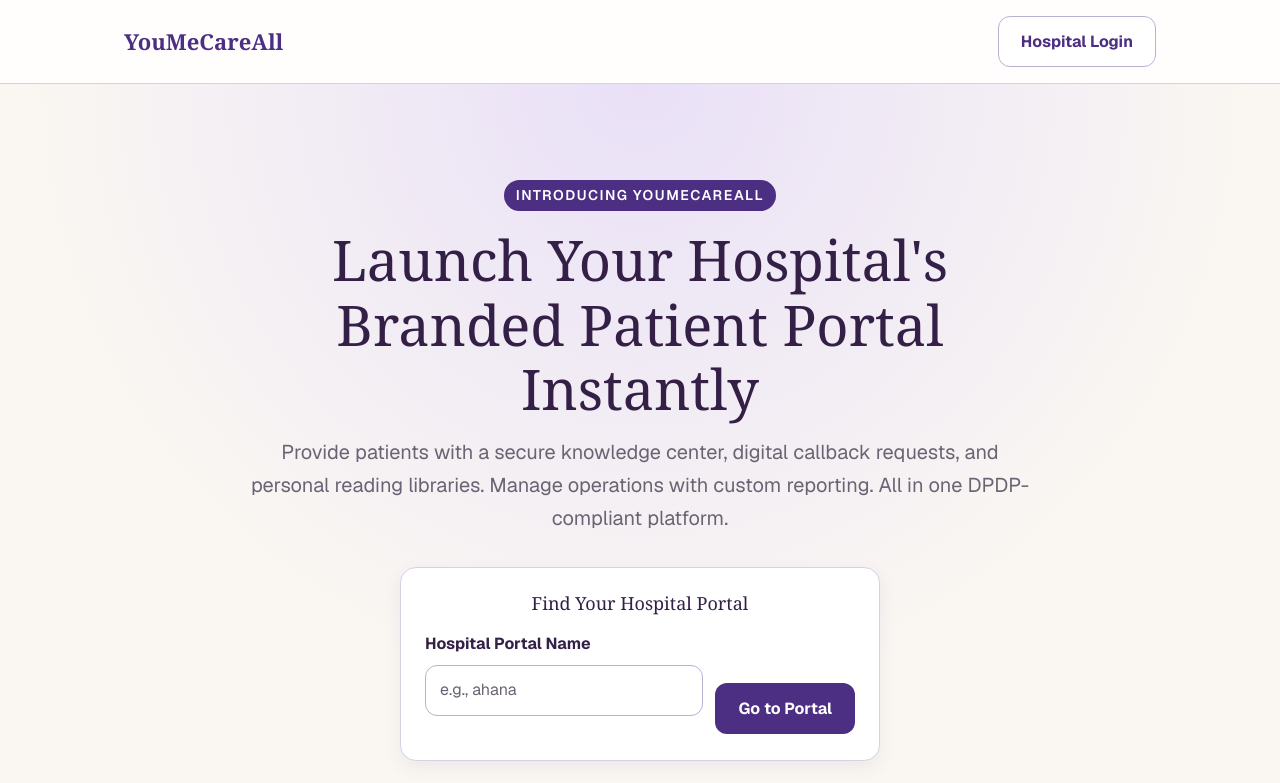
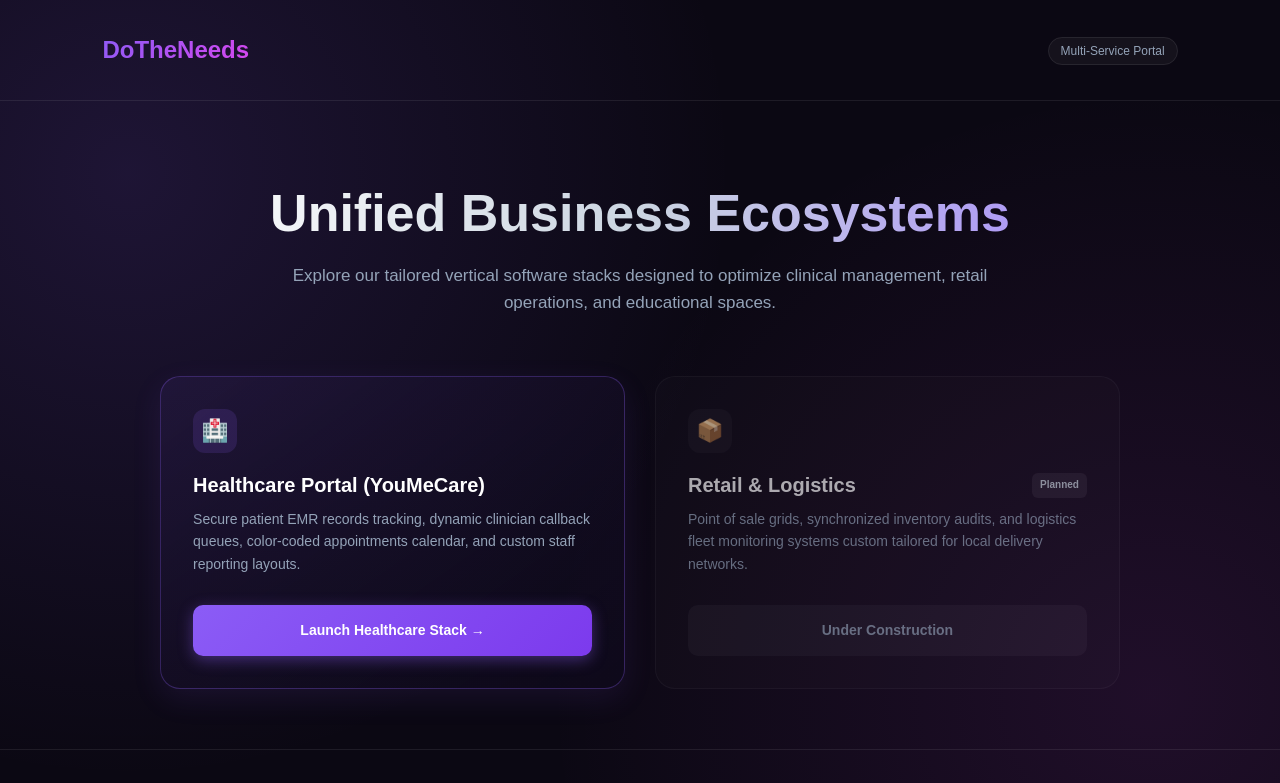
Before and after one commit to exadreamsllc/ahanahospitals, a Next.js app: page / in a window 1280 px wide. Shown: the top 783 px of the page. Built offline with nearby package versions, Linux system fonts and the light colour scheme.

Commit message:
Configure dotheneeds.com multi-service landing page and domain proxy configurations

```diff
--- a/app/page.tsx
+++ b/app/page.tsx
@@ -1,5 +1,204 @@
-import SaasLandingPage from "./saas/page";
+import Link from "next/link";
 
 export default function RootPage() {
-  return <SaasLandingPage />;
+  return (
+    <div style={{
+      minHeight: "100vh",
+      backgroundColor: "#0b0813",
+      color: "#ffffff",
+      fontFamily: "'Plus Jakarta Sans', sans-serif",
+      backgroundImage: "radial-gradient(circle at 10% 20%, rgba(139, 92, 246, 0.15) 0%, transparent 45%), radial-gradient(circle at 90% 80%, rgba(217, 70, 239, 0.1) 0%, transparent 45%)",
+      display: "flex",
+      flexDirection: "column",
+      justifyContent: "space-between"
+    }}>
+
+      {/* Header */}
+      <header style={{
+        padding: "30px 8%",
+        display: "flex",
+        justifyContent: "space-between",
+        alignItems: "center",
+        borderBottom: "1px solid rgba(255, 255, 255, 0.08)"
+      }}>
+        <div style={{ display: "flex", alignItems: "center", gap: "10px" }}>
+          <span style={{
+            fontSize: "24px",
+            fontWeight: 800,
+            background: "linear-gradient(135deg, #8b5cf6, #d946ef)",
+            WebkitBackgroundClip: "text",
+            WebkitTextFillColor: "transparent"
+          }}>DoTheNeeds</span>
+        </div>
+        <div>
+          <span style={{
+            fontSize: "12px",
+            color: "#94a3b8",
+            background: "rgba(255, 255, 255, 0.04)",
+            padding: "6px 12px",
+            borderRadius: "20px",
+            border: "1px solid rgba(255, 255, 255, 0.08)"
+          }}>Multi-Service Portal</span>
+        </div>
+      </header>
+
+      {/* Main Content Hero */}
+      <main style={{
+        maxWidth: "1100px",
+        margin: "0 auto",
+        padding: "80px 4% 60px",
+        textAlign: "center"
+      }}>
+        <h1 style={{
+          fontSize: "52px",
+          fontWeight: 800,
+          marginBottom: "16px",
+          background: "linear-gradient(to right, #ffffff, #cbd5e1, #a78bfa)",
+          WebkitBackgroundClip: "text",
+          WebkitTextFillColor: "transparent"
+        }}>Unified Business Ecosystems</h1>
+        <p style={{
+          fontSize: "17px",
+          color: "#94a3b8",
+          maxWidth: "700px",
+          margin: "0 auto 60px",
+          lineHeight: 1.6
+        }}>
+          Explore our tailored vertical software stacks designed to optimize clinical management, retail operations, and educational spaces.
+        </p>
+
+        {/* Verticals Grid */}
+        <div style={{
+          display: "grid",
+          gridTemplateColumns: "repeat(auto-fit, minmax(320px, 1fr))",
+          gap: "30px",
+          textAlign: "left"
+        }}>
+
+          {/* Healthcare Card */}
+          <div style={{
+            background: "linear-gradient(145deg, rgba(139, 92, 246, 0.08), rgba(15, 10, 30, 0.6))",
+            border: "1px solid rgba(139, 92, 246, 0.3)",
+            borderRadius: "20px",
+            padding: "32px",
+            boxShadow: "0 10px 30px rgba(139, 92, 246, 0.1)",
+            display: "flex",
+            flexDirection: "column",
+            justifyContent: "space-between"
+          }}>
+            <div>
+              <div style={{
+                width: "44px",
+                height: "44px",
+                borderRadius: "12px",
+                display: "flex",
+                alignItems: "center",
+                justifyContent: "center",
+                fontSize: "22px",
+                background: "rgba(139, 92, 246, 0.15)",
+                color: "#a78bfa",
+                marginBottom: "20px"
+              }}>🏥</div>
+              <h3 style={{ fontSize: "20px", fontWeight: 700, color: "#ffffff", marginBottom: "10px" }}>
+                Healthcare Portal (YouMeCare)
+              </h3>
+              <p style={{ fontSize: "14px", color: "#94a3b8", lineHeight: 1.6, marginBottom: "30px" }}>
+                Secure patient EMR records tracking, dynamic clinician callback queues, color-coded appointments calendar, and custom staff reporting layouts.
+              </p>
+            </div>
+            <Link
+              href="/saas"
+              style={{
+                display: "block",
+                textAlign: "center",
+                background: "linear-gradient(135deg, #8b5cf6, #7c3aed)",
+                color: "#ffffff",
+                padding: "14px",
+                borderRadius: "10px",
+                fontWeight: "600",
+                fontSize: "14px",
+                textDecoration: "none",
+                boxShadow: "0 4px 15px rgba(139, 92, 246, 0.4)",
+                transition: "all 0.3s ease"
+              }}
+            >
+              Launch Healthcare Stack →
+            </Link>
+          </div>
+
+          {/* Retail & Logistics (Coming Soon) */}
+          <div style={{
+            background: "rgba(255, 255, 255, 0.02)",
+            border: "1px solid rgba(255, 255, 255, 0.06)",
+            borderRadius: "20px",
+            padding: "32px",
+            display: "flex",
+            flexDirection: "column",
+            justifyContent: "space-between",
+            opacity: 0.65
+          }}>
+            <div>
+              <div style={{
+                width: "44px",
+                height: "44px",
+                borderRadius: "12px",
+                display: "flex",
+                alignItems: "center",
+                justifyContent: "center",
+                fontSize: "22px",
+                background: "rgba(255, 255, 255, 0.04)",
+                color: "#94a3b8",
+                marginBottom: "20px"
+              }}>📦</div>
+              <div style={{ display: "flex", justifyContent: "space-between", alignItems: "center", marginBottom: "10px" }}>
+                <h3 style={{ fontSize: "20px", fontWeight: 700, color: "#ffffff", margin: 0 }}>
+                  Retail & Logistics
+                </h3>
+                <span style={{
+                  fontSize: "10px",
+                  fontWeight: 700,
+                  backgroundColor: "rgba(255, 255, 255, 0.08)",
+                  padding: "4px 8px",
+                  borderRadius: "6px",
+                  color: "#cbd5e1"
+                }}>Planned</span>
+              </div>
+              <p style={{ fontSize: "14px", color: "#94a3b8", lineHeight: 1.6, marginBottom: "30px" }}>
+                Point of sale grids, synchronized inventory audits, and logistics fleet monitoring systems custom tailored for local delivery networks.
+              </p>
+            </div>
+            <button
+              disabled
+              style={{
+                width: "100%",
+                background: "rgba(255, 255, 255, 0.05)",
+                color: "#94a3b8",
+                padding: "14px",
+                borderRadius: "10px",
+                fontWeight: "600",
+                fontSize: "14px",
+                border: "none",
+                cursor: "not-allowed"
+              }}
+            >
+              Under Construction
+            </button>
+          </div>
+
+        </div>
+      </main>
+
+      {/* Footer */}
+      <footer style={{
+        padding: "40px 8%",
+        borderTop: "1px solid rgba(255, 255, 255, 0.08)",
+        textAlign: "center",
+        fontSize: "13px",
+        color: "#94a3b8"
+      }}>
+        <p>© 2026 DoTheNeeds. All rights reserved.</p>
+      </footer>
+
+    </div>
+  );
 }
--- a/proxy.ts
+++ b/proxy.ts
@@ -14,10 +14,12 @@ export async function proxy(request: NextRequest) {
 
   // Approved domain mappings
   const mainDomains = [
+    "dotheneeds.com",
     "youmecare.health",
     "youmecareall.com",
     "xproevolve.com",
     "localhost:3000",
+    "dotheneeds.localhost",
     "youmecare.localhost",
     "youmecareall.localhost",
     "xproevolve.localhost"
```
